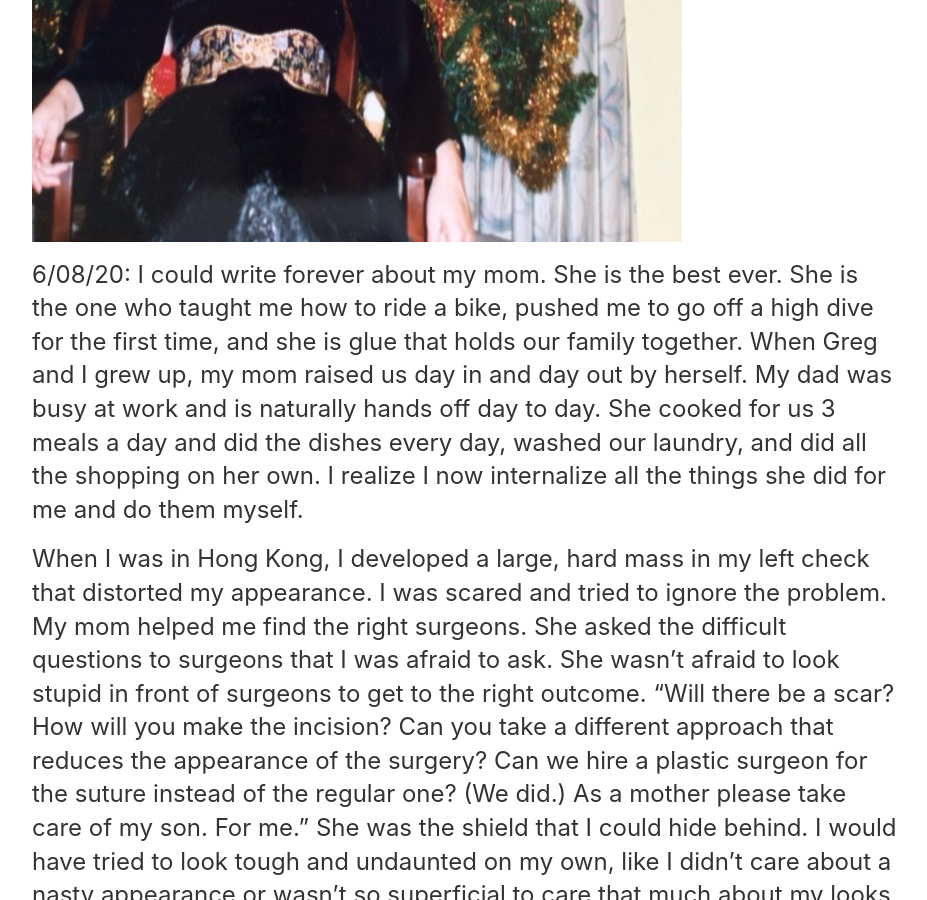
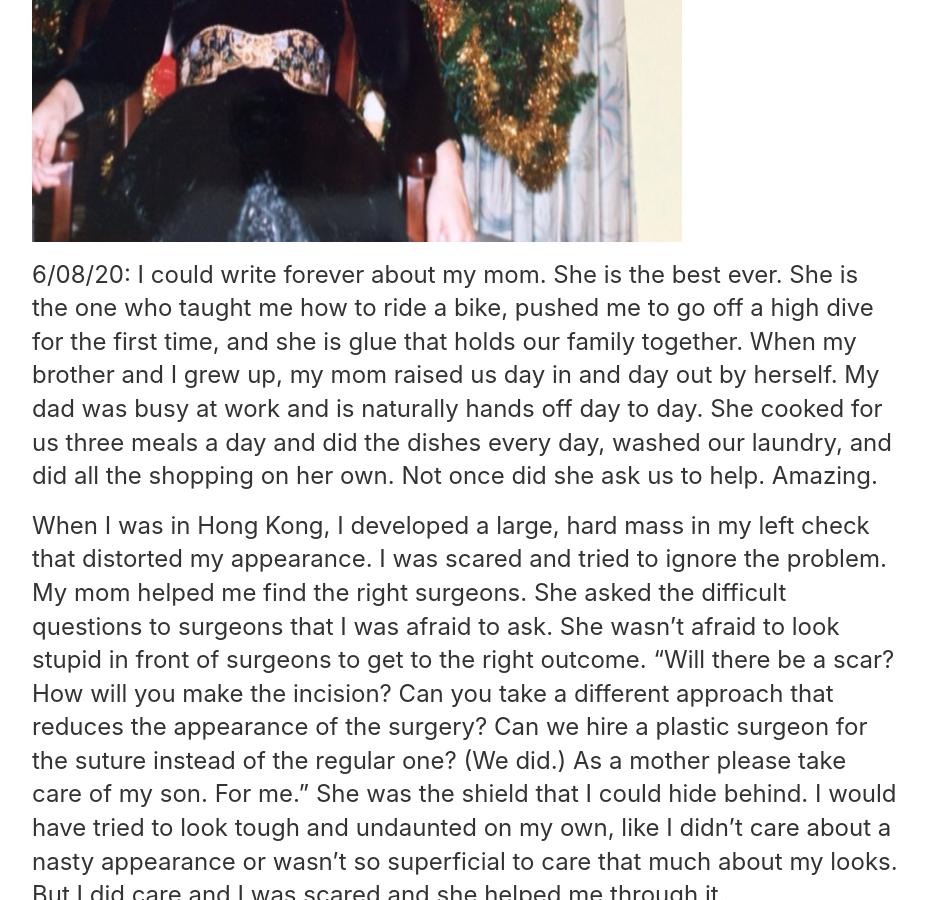
Before and after one commit to hikesandbikes/hikesandbikes.github.io, a Jekyll site: the page built from index.html, in a window 1280 px wide and 900 px high, scrolled down 5108 px. Shown: the whole window, without its empty margins (175-1102 px from the left). Built offline with Jekyll 4.4.1, drawn with Linux system fonts in a browser that asks for light colours.

Commit message:
Edited 5th post

```diff
--- a/index.html
+++ b/index.html
@@ -144,10 +144,10 @@
 
 		<p>6/08/20: I could write forever about my mom.  She is the best ever.
 			She is the one who taught me how to ride a bike, pushed me to go off a high dive for the first time,
-			and she is glue that holds our family together.  When Greg and I grew up, my mom raised us day in and day
+			and she is glue that holds our family together.  When my brother and I grew up, my mom raised us day in and day
 			out by herself.  My dad was busy at work and is naturally hands off day to day.  She cooked for us
-			3 meals a day and did the dishes every day, washed our laundry, and did all the shopping on her own.
-			I realize I now internalize all the things she did for me and do them myself.
+			three meals a day and did the dishes every day, washed our laundry, and did all the shopping on her own.
+			Not once did she ask us to help.  Amazing.
 		</p>
 		<p>
 			When I was in Hong Kong, I developed a large, hard mass in my left check that distorted my appearance.
@@ -169,7 +169,5 @@
 			I owe a debt to my mom I can never repay.  She means the world to me and always will.
 		</p>
 
-
-
 		</div>
 		</div>
```
